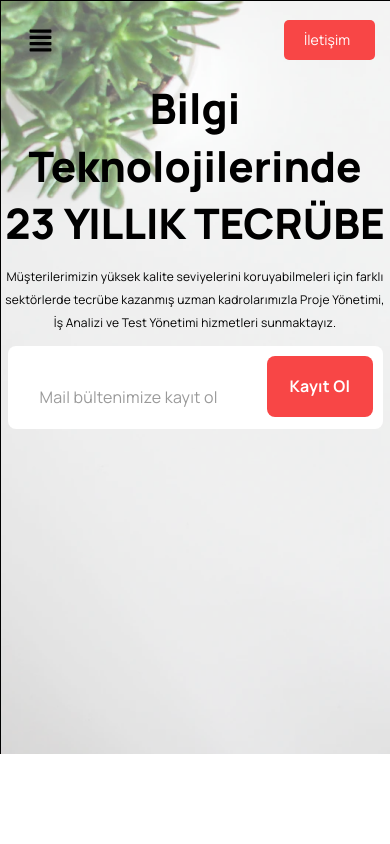
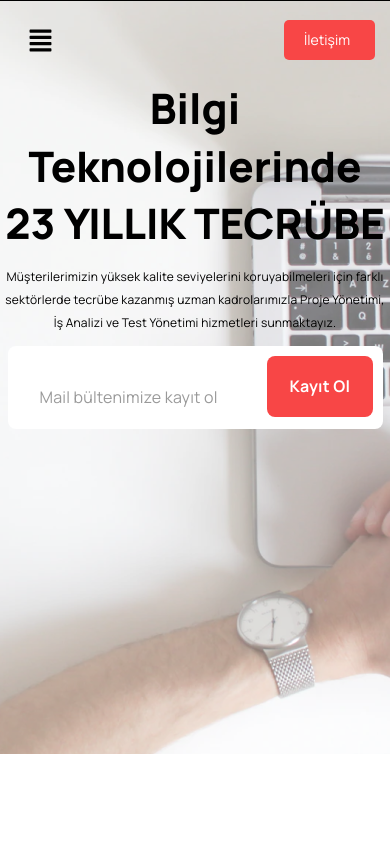
Before and after one commit to eraytekin/omreon-project, a React (Create React App) app: page / in a window 390 px wide. Shown: the top 844 px of the page. Built offline with nearby package versions, Linux system fonts and the light colour scheme.

Commit message:
kodlar düzenlendi uygulama bitti

```diff
--- a/src/components/contentbox/contentbox.css
+++ b/src/components/contentbox/contentbox.css
@@ -4,7 +4,6 @@
     display: flex;
     justify-content: center;
     align-items: center;
-    /* background-color: gray; */
 }
 .content-box-inner-container{
     width:85%;
@@ -13,7 +12,6 @@
     flex-wrap: wrap;
     justify-content: center;
     align-items: center;
-    /* background-color: pink; */
 }
 .content-box{
     width:32%;
@@ -26,7 +24,6 @@
     padding: 25px;
     box-sizing: border-box;
     color:#000000;
-    /* background-color: red; */
 }
 .content-box > h3{
     text-align: center;
--- a/src/components/footerarea/FooterArea.css
+++ b/src/components/footerarea/FooterArea.css
@@ -13,7 +13,6 @@
     height: 95%;
     display: flex;
     flex-direction: column;
-    /* background-color: gray; */
 }
 /* üst kutu */
 .upper-footer{
@@ -21,28 +20,15 @@
     height: 80%;
     display: flex;
     flex-direction: row;
-    /* background-color: green; */
 }
 /* üst kutu sağ ve sol container */
 .upper-left-footer{
     width:85%;
     height: 100%;
     display: flex;
-    /* background-color: orange; */
 }
 /* üst sol kutunun içerisindeki sütünlar */
-.kolon1{
-    /* background-color: red; */
-}
-.kolon2{
-    /* background-color: orange; */
-}
-.kolon3{
-    /* background-color: yellow; */
-}
-.kolon4{
-    /* background-color: purple; */
-}
+
 .upper-left-kolon{
     width:25%;
     height: 100%;
@@ -67,7 +53,6 @@
 .upper-right-footer{
     width:15%;
     height: 100%;
-    /* background-color: gray; */
 }
 /* alt kutu */
 .lower-footer{
@@ -78,7 +63,6 @@
     justify-content: space-between;
     padding:0px 10px;
     box-sizing: border-box;
-    /* background-color: yellow; */
 }
 .lower-footer > section{
     font-family:"Inter";
--- a/src/components/mainexplain/mainexplain.css
+++ b/src/components/mainexplain/mainexplain.css
@@ -1,7 +1,6 @@
 .mainexplain-container{
     width:100%;
     height: 1200px;
-    /* background-color: gray; */
 }
 .mainexplain-inner-up, .mainexplain-inner-down{
     width: 100%;
@@ -9,22 +8,18 @@
     padding:25px;
     box-sizing: border-box;
     display: flex;
-
 }
 .mainexplain-inner-up{
     margin-top: 120px;
-    /* background-color: blue; */
 }
 .mainexplain-inner-down{
     margin-bottom:120px;
-    /* background-color: green; */
 }
 .inner-content{
     width: 50%;
     height: 100%;
     padding: 12px;
     box-sizing: border-box;
-    /* background-color: pink; */
 }
 .inner-content h1{
     font-weight: 700;
@@ -60,7 +55,6 @@
     justify-content: center;
     align-items: center;
     overflow: hidden;
-    /* background-color: yellow; */
 }
 .inner-photo-settings{
         width:504px;
--- a/src/components/navbar/navbar.css
+++ b/src/components/navbar/navbar.css
@@ -3,7 +3,6 @@
     height: 80px;
     display:flex;
     flex-direction: row;
-    /* background-color: red; */
 }
 .navbar-left-side{
     width: 30%;
@@ -11,7 +10,6 @@
     display: flex;
     justify-content: center;
     align-items: center;
-    /* background-color: yellow; */
 }
 .hamburger-button{
     display: none;
@@ -22,7 +20,6 @@
     display: flex;
     justify-content: center;
     align-items: center;
-    /* background-color: green; */
 }
 ul{
     display: flex;
--- a/src/components/qualityandperiod/qualityandperiod.css
+++ b/src/components/qualityandperiod/qualityandperiod.css
@@ -8,7 +8,6 @@ h1{
     display: flex;
     justify-content: center;
     align-items: center;
-    /* background-color: gray; */
 }
 .quality-period-inner-container{
     width: 75%;
@@ -18,7 +17,6 @@ h1{
     flex-direction: column;
     justify-content: center;
     align-items: center;
-    /* background-color: pink; */
 }
 .quality-period-inner-container > h1{
     font-family: "Manrope";
@@ -26,7 +24,6 @@ h1{
     line-height: 49.18px;
     font-weight: 800;
     color:#000000;
-    /* background-color: pink; */
 }
 .quality-period-inner-container > p{
     letter-spacing: 0.2px;
@@ -35,7 +32,6 @@ h1{
     font-weight: 400;
     font-family: "Manrope";
     text-align: center;
-    /* background-color: pink; */
 }
 @media screen and (max-width:600px){
     .quality-period-container{
--- a/src/components/slider/slider.css
+++ b/src/components/slider/slider.css
@@ -12,7 +12,6 @@
     height: calc(754px - 80px);
     display: flex;
     flex-direction: row;
-    /* background-color: blue; */
 }
 .slider-inner-left-side{
     width:80%;
@@ -20,7 +19,6 @@
     display: flex;
     justify-content: center;
     align-items: flex-start;
-    /* background-color: yellow; */
 }
 /* left side container içerisinde bulunan inner container */
 .left-side-inner{
@@ -29,7 +27,6 @@
     display: flex;
     flex-direction: column;
     margin-top:120px;
-    /* background-color: gray; */
 }
 /* left side header */
 .slider-header{
@@ -96,7 +93,6 @@
 .slider-inner-right-side{
     width:20%;
     height: 100%;
-    /* background-color: pink; */
 }
 
 @media screen and (max-width:1024px){
@@ -125,10 +121,8 @@
 }
 @media screen and (max-width:600px){
     .slider-container{
-        /* opacity: .5; */ /*opactiy durumunu hallet */
         background-image: url("../../photos/background2.png");
-        background-position: left bottom ;
-
+        background-position: 70% 50%;
     }
     .slider-inner-left-side{
         width:100%;
--- a/src/components/testandmanagement/testandmanagement.css
+++ b/src/components/testandmanagement/testandmanagement.css
@@ -14,7 +14,6 @@
     align-items: center;
     flex-direction: column;
     color:#FFFFFF;
-    /* background-color: gray; */
 }
 .testandmanagement-inner-container > h1{
     font-size:48px;
@@ -40,10 +39,8 @@
     font-weight: 700;
     font-size:14px;
     line-height: 31px;
-    /* background-color: pink; */
 }
 .testandmanagement-list-area div{
-    /* background-color: green; */
     flex:1;
     line-height: 21.5px;
 }
```
Also changed, not shown: src/components/reference/reference.css (+0 -20 lines).
